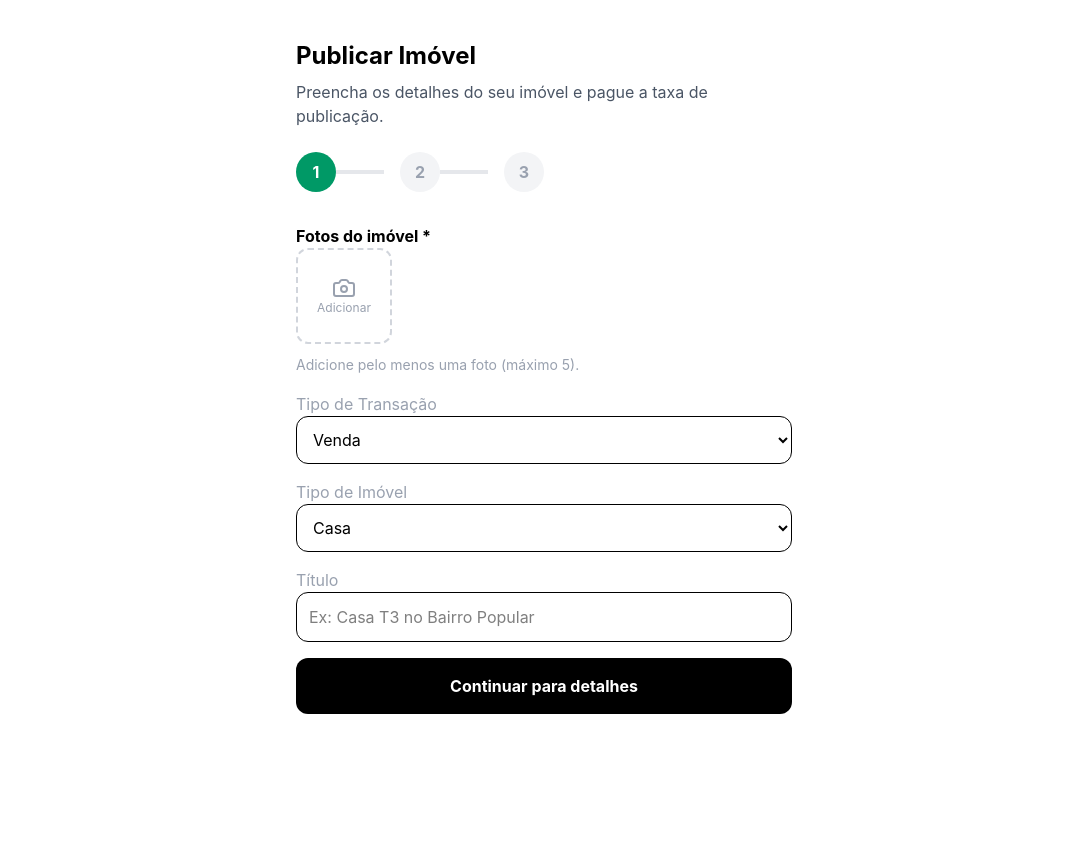
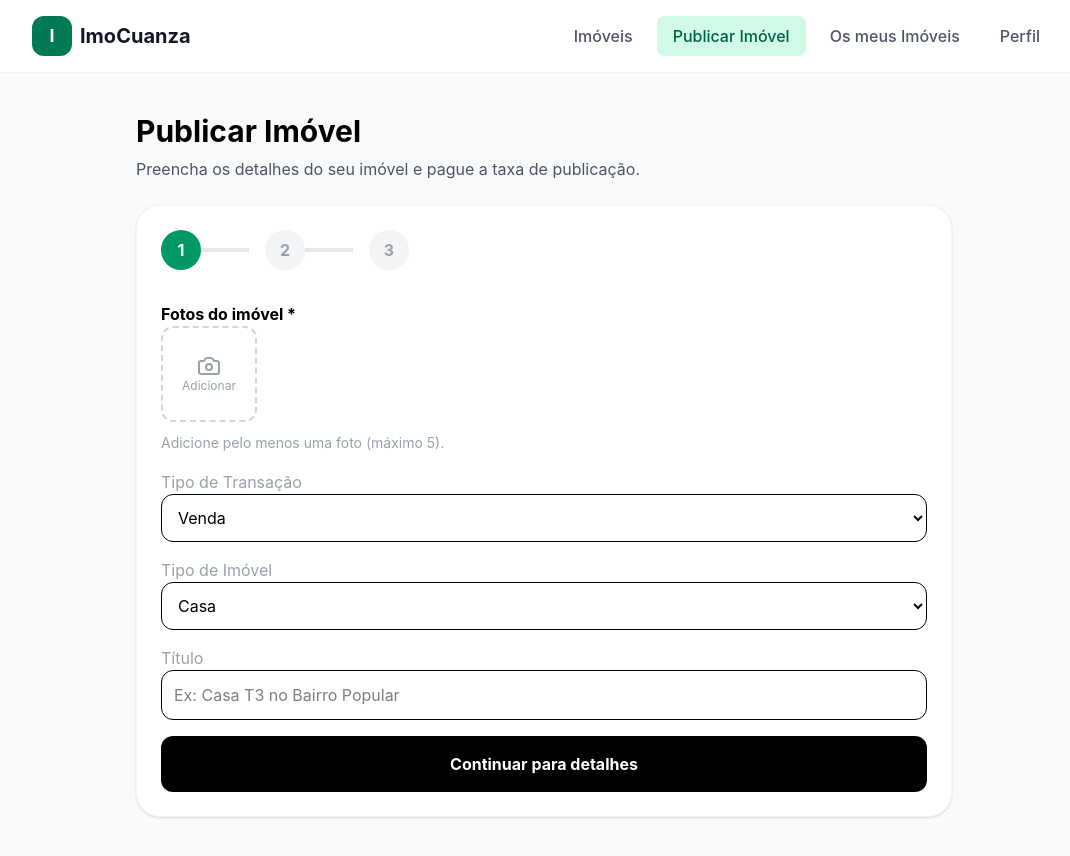
Before and after one commit to OsvaldoPedro08/imocuanza, a React (Vite) app: page /publicar-imovel in a window 1280 px wide. Shown: the top 856 px of the page, without its empty margins (96-1166 px from the left). Before the commit the page ends 800 px from the top, so only its background shows below. Built offline with nearby package versions, Linux system fonts and the light colour scheme.

Commit message:
adicao do navbar no PublishImovelPage

```diff
--- a/src/pages/PublishImovelPage.jsx
+++ b/src/pages/PublishImovelPage.jsx
@@ -1,6 +1,7 @@
 import React, { useState } from 'react';
 import { UploadCloud, X, Camera, CheckCircle2 } from 'lucide-react';
 import { useNavigate } from 'react-router-dom';
+import Navbar from "../components/Navbar"
 
 const PublishImovelPage = () => {
     const navigate = useNavigate();
@@ -71,10 +72,14 @@ const PublishImovelPage = () => {
   }
 
   return (
-    <main className="p-4 md:p-10 max-w-xl mx-auto bg-white min-h-screen">
-      <h2 className="text-2xl font-bold mb-2">Publicar Imóvel</h2>
+    <div className='min-h-screen bg-gray-50'>
+        <Navbar />
+
+        <main className="p-4 md:p-10 max-w-4xl mx-auto min-h-screen">
+        <h2 className="text-3xl font-bold mb-2">Publicar Imóvel</h2>
         <p className="text-gray-600 mb-6">Preencha os detalhes do seu imóvel e pague a taxa de publicação.</p>
 
+            <div className='bg-white p-6 rounded-3xl border border-gray-100 shadow-sm min-h-[400px]'>
                 {/* Indicadores */}
                 <div className="flex items-center gap-4 mb-8">
                     {[1, 2, 3].map((s) => (
@@ -340,7 +345,9 @@ const PublishImovelPage = () => {
                     </div>
                     </div>
                 )}
+            </div>
         </main>
+    </div>
   );
 };
 
```
Lines whose indentation alone changed are shown as unchanged.
